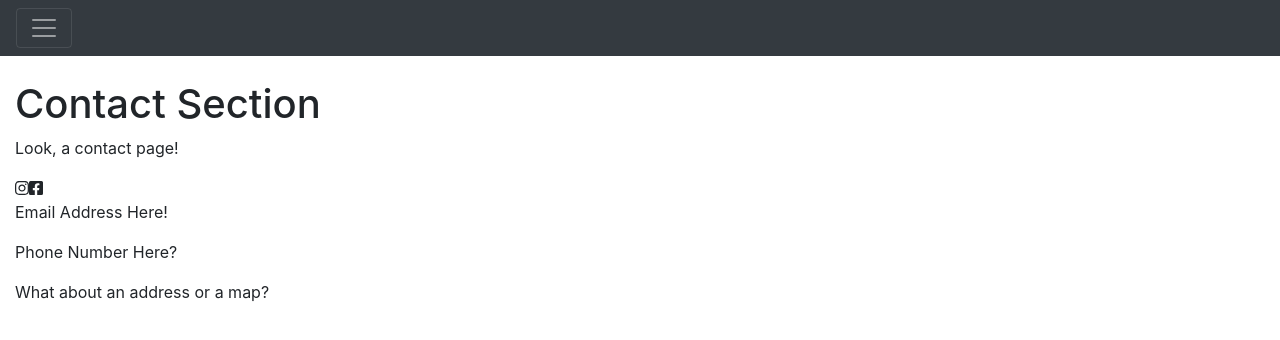
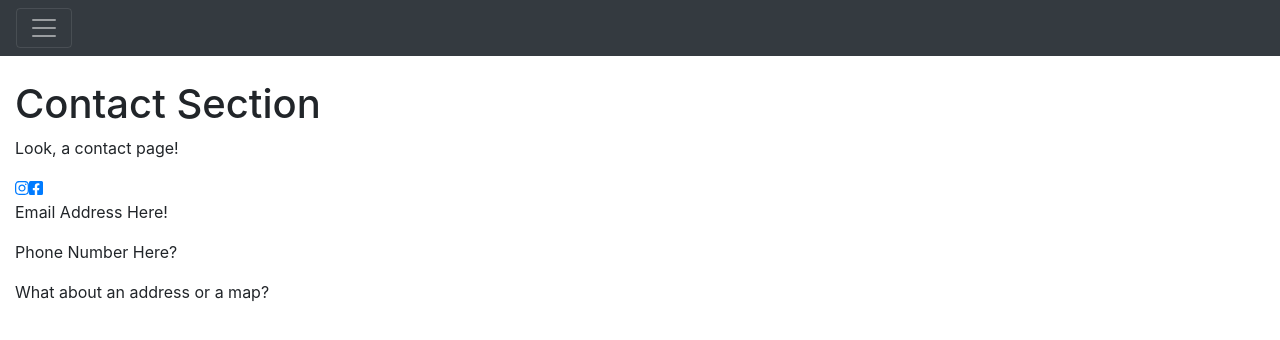
Before and after one commit to lawrencek1992/Beyond-Nature-CO, a React (Create React App) app: page /contact in a window 1280 px wide. Shown: the top 340 px of the page. Built offline with nearby package versions, Linux system fonts and the light colour scheme.

Commit message:
Add links to Fb and Insta icons

```diff
--- a/src/components/Contact.js
+++ b/src/components/Contact.js
@@ -10,8 +10,18 @@ const Contact = () => {
         <Container className="contact-container" fluid>
             <h1>Contact Section</h1>
             <p>Look, a contact page!</p>
-            <FontAwesomeIcon icon={faInstagram} />
-            <FontAwesomeIcon icon={faFacebookSquare} />
+
+
+            {/* Open this in a new tab instead! */}
+            <a href="https://www.instagram.com/beyondnatureco/" className="link-info">
+                <FontAwesomeIcon icon={faInstagram} />
+            </a>
+
+
+             {/* Open this in a new tab instead! */}
+            <a href="https://www.facebook.com/BeyondNatureCO/" className="link-info">
+                <FontAwesomeIcon icon={faFacebookSquare} />
+            </a>
             <p>Email Address Here!</p>
             <p>Phone Number Here?</p>
             <p>What about an address or a map?</p>
```
